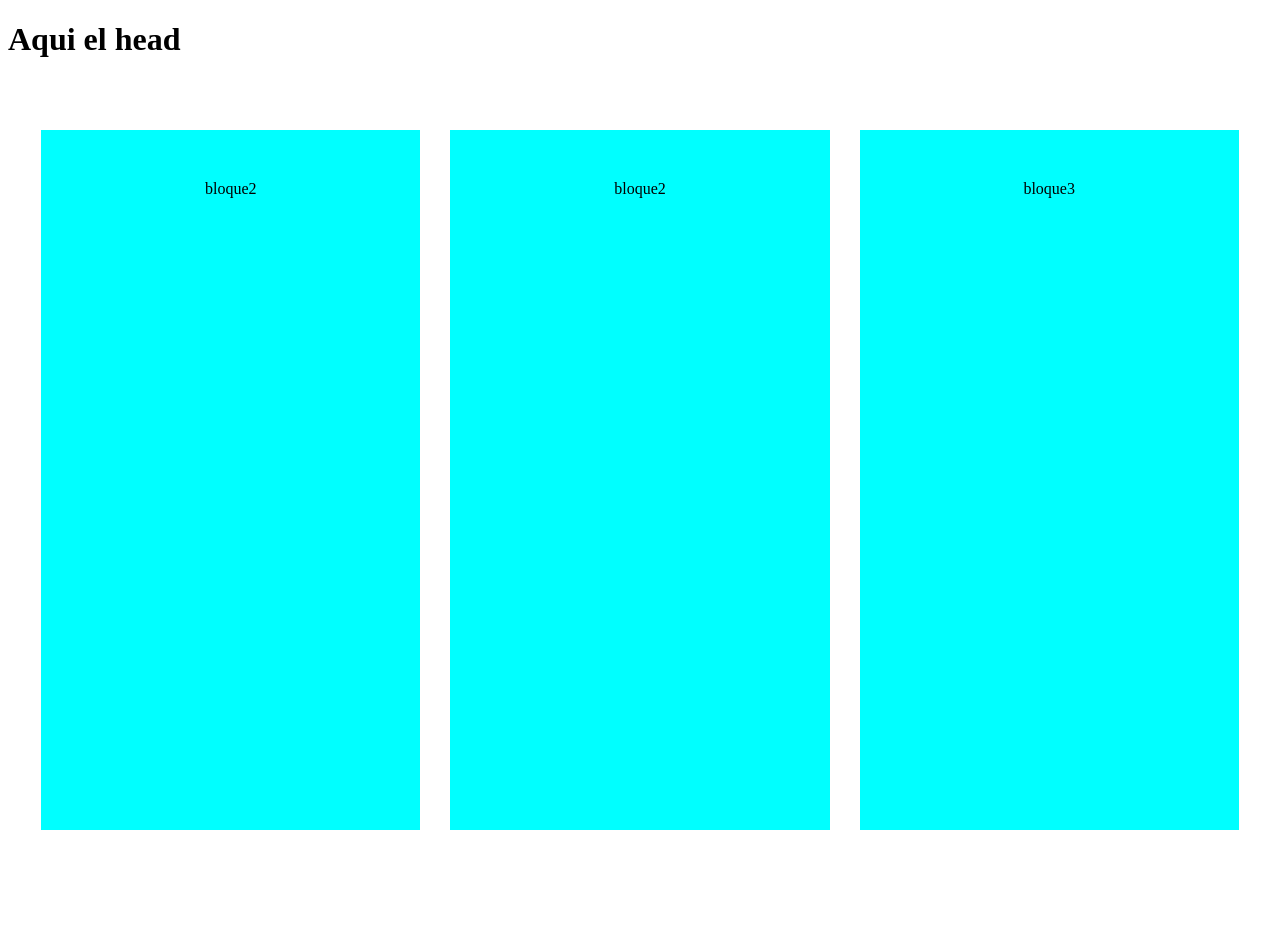
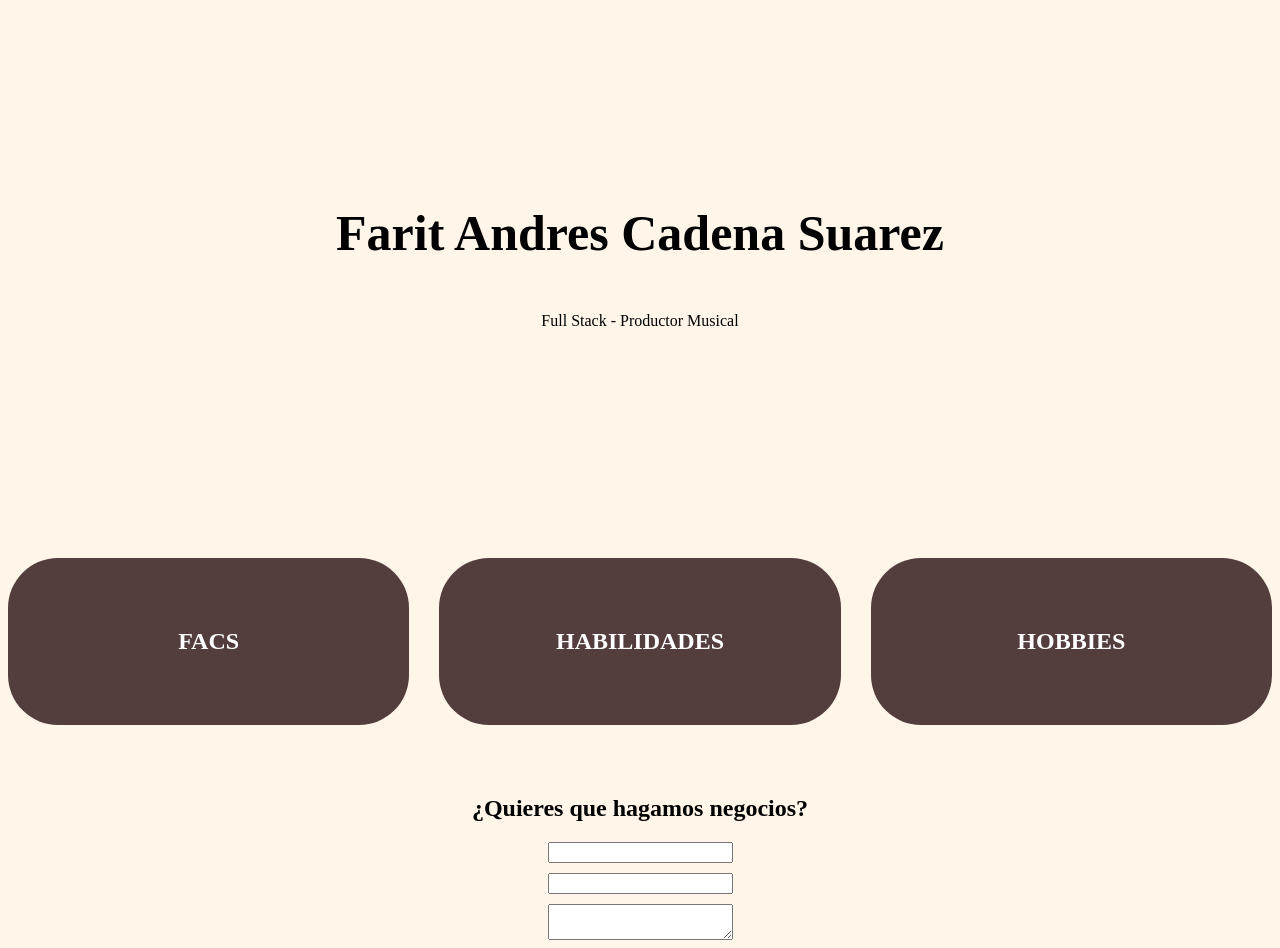
Before and after one commit to Farit48/BLOG, a plain HTML site: page Index.html in a window 1280 px wide. Before the commit the page ends 838 px from the top, so only its background shows below. Drawn offline with Linux system fonts and the light colour scheme; a web font is replaced by a local one.

Commit message:
actualizacion blog v0.1

```diff
--- a/Index.html
+++ b/Index.html
@@ -5,24 +5,56 @@
     <meta name="viewport" content="width=device-width, initial-scale=1.0">
     <title>Document</title>
     <link rel="stylesheet" href="style.css">
+    <link rel="preconnect" href="https://fonts.googleapis.com">
+    <link rel="preconnect" href="https://fonts.gstatic.com" crossorigin>
+    <link href="https://fonts.googleapis.com/css2?family=DM+Serif+Text:ital@0;1&display=swap" rel="stylesheet">
 </head>
 <body>
     <head>
-        <h1>Aqui el head</h1>
+        <div class="Encabezado">
+            <h1>Farit Andres Cadena Suarez</h1>
+            <p>Full Stack - Productor Musical</p>
+        </div>
     </head>
     <main>
         <div class="principal">
             <div class="Bloque B1">
-                bloque2
+                <h2>FACS</h2>
+                <div class="Bloque_general B1 ">
+                    <P>Facs es la abrebiacion de Farit Andres Cadeba Suarez, es mi nombre artistico.
+                        Tengo 24 años de edad, amo la musica en general y los videojuegos,tambien me gusta el desarrollo web y la programacion en general, aspiro a tener un video juego un dia
+                    </P>
+                </div>
+
             </div>
             <div class="Bloque B2">
-                bloque2
+                <h2>HABILIDADES</h2>
+                <div class="Bloque_general B2-Gen ">
+                   <ul>
+                        <li>Ingles</li>
+                        <li>Desarrollo Web</li>
+                        <li>Produccion Musica</li>
+                   </ul>
+                </div>
             </div>
             <div class="Bloque B3">
-                bloque3
+                <h2>HOBBIES</h2>
+                <div class="Bloque_general B1 ">
+                    <P>
+                        Me gusta el crear musica en la app Band Lab, Leer de vez en cuando libros y poder jugar video juegos ya que estos mismos me inspiran a mas procesos
+                    </P>
+                </div>
             </div>
         </div>
+    </main>
 
-    </main>
+    <section class="Formulario">
+        <h2>¿Quieres que hagamos negocios?</h2>
+        <form action="#" class="Datos">
+            <input type="text" name="name" id="name">
+            <input type="tel" name="tel" id="tel">
+            <textarea name="descripcion" id="descripcion"></textarea>
+        </form>
+    </section>
 </body>
 </html>
--- a/style.css
+++ b/style.css
@@ -1,3 +1,33 @@
+/**VARIABLES**/
+:root{
+    --fuente-titulos:"DM Serif Text", serif;
+    --fuente-subtitulo:"DM Serif Text", serif;
+}
+
+
+
+/**REGLAS GENERAL**/
+body{
+    background-color: rgb(255, 245, 233);
+}
+
+/**HEADER**/
+.Encabezado {
+    display: flex;
+    flex-direction: column;
+    align-items: center;
+    justify-content: center;
+    height: 500px;
+}
+.Encabezado :is(h1){
+    font-size: 50px;
+    font-family: var(--fuente-titulos);
+}
+.Encabezado p {
+    font-family: var(--fuente-subtitulo) ;
+}
+
+/**MAIN**/
 .principal {
     display: flex;
     justify-content: center;
@@ -6,21 +36,43 @@
 }
 .Bloque {
     text-align: center;
-    background-color: aqua;
+    background-color: rgb(83, 61, 61);
+    color: white;
+    border-radius: 50px;
     width: 30%;
-    height: 600px;
+    padding: 10% 5% 10% 5% ;
     padding-top: 50px;
     padding-bottom: 50px;
+    margin-top: 50px;
+    transition-property: all;
+    transition-duration: 1s;
+    transition-timing-function: cubic-bezier(0.68,-0.55,0.27,1.55);
 }
-.principal :is(.B1,.B2,.B3){
+.Bloque_general{
+    opacity: 0%;
+    max-height: 0px;
+    transition-property: all;
+    transition-duration: 1s;
+    transition-timing-function: ease;
+}
+.Bloque_general:hover{
+    opacity: 100%;
+    min-height: 100%;
+}
+
+.principal :is(.Bloque:hover, ){
+    margin-top: 0;
+
+}
+
+.Formulario {
+    display: flex;
+    flex-direction: column;
+    align-items: center;
     margin-top: 50px;
 }
-.B1:hover{
-    margin-top: 0;
+.Datos {
+    display: flex;
+    flex-direction: column;
+    gap: 10px;
 }
-.B2:hover{
-    margin-top: 0;
-}
-.B3:hover{
-    margin-top: 0;
-}
```
